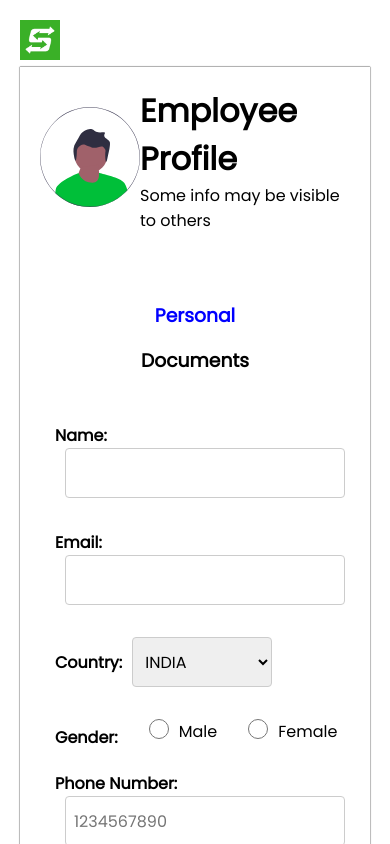
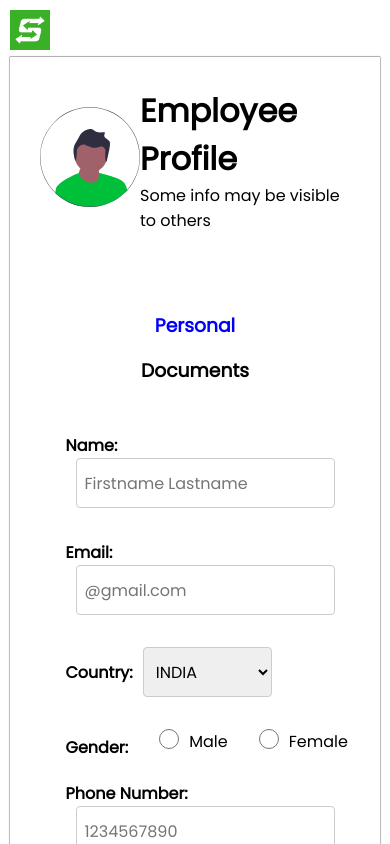
Before and after one commit to ydpatel0309/Employee-Onboarding-Form-Moveinsync, a React (Create React App) app: page / in a window 390 px wide. Shown: the top 844 px of the page. Built offline with nearby package versions, Linux system fonts and the light colour scheme.

Commit message:
modified the input field,placed place holders

```diff
--- a/src/Personal.js
+++ b/src/Personal.js
@@ -6,7 +6,6 @@ const countries = ["INDIA","USA", "Canada", "UK", "Australia","Germany", "France
 const NotificationPreferences = ["Email", "SMS", "Push Notification"];
 
 const Personal= () => {
-    const [selectedPage, setSelectedPage] = useState('Personal');
 
   const [formData, setFormData] = useState({
     name: "",
@@ -19,6 +18,7 @@ const Personal= () => {
     team: "",
   });
 
+  //handeling Changes
   const handleChange = (e) => {
     const { name, value, type, checked } = e.target;
 
@@ -38,11 +38,14 @@ const Personal= () => {
       }));
     }
   };
+// handeling Submit
 
   const handleSubmit = (e) => {
     e.preventDefault();
     console.log(formData);
   };
+
+  //handeling reset
 const handleReset = () => {
   setFormData({
     name: "",
@@ -68,6 +71,7 @@ const handleReset = () => {
           <input
             type="text"
             name="name"
+            placeholder="Firstname Lastname"
             value={formData.name}
             onChange={handleChange}
             required
@@ -80,6 +84,7 @@ const handleReset = () => {
           <input
             type="email"
             name="email"
+            placeholder="@gmail.com"
             value={formData.email}
             onChange={handleChange}
             required
--- a/src/stylesheets/App.css
+++ b/src/stylesheets/App.css
@@ -36,7 +36,7 @@
     display: flex;
     justify-content: space-between;
     align-items: center;
-    padding: 20px;
+    padding: 30px;
 
 }
 .heading
@@ -44,7 +44,7 @@
     display: flex;
     justify-content: space-around;
     align-items: center;
-    width: 400px;
+    width: 430px;
 }
 
 
@@ -106,92 +106,10 @@
         flex-direction: column;
 
     }
-
-}
-
-.App_inner {
-    width: 100%;
-    box-sizing: border-box;
-}
-
-.profile {
-    height: 100vh auto;
-    box-shadow: 0 0 1px 0.2px black;
-
-}
-
-.profile_heading {
-    display: flex;
-    justify-content: space-between;
-    align-items: center;
-    padding: 20px;
-
-}
-.heading
-{
-    display: flex;
-    justify-content: space-around;
-    align-items: center;
-    width: 400px;
-}
-
-
-.form_outer {
-    box-sizing: border-box;
-}
-
-.choices {
-    display: flex;
-    align-items: center;
-    justify-content: left;
-    width: 100%;
-}
-
-.choices_inner {
-    display: flex;
-    align-items: center;
-    justify-content: space-evenly;
-    width: 30%;
-}
-#Personal,#Documents
-{
-    width: max-content;
-    position: relative;
-    cursor: pointer;
-}
-
-#Presonal::after,#Documents::after
-{
-    content: "";
-    position: absolute;
-    bottom: -5px;
-    height: 4px;
-    width: 100%;
-    background-color: blue;
-    transition: 0.3s;
-    transition-timing-function: ease-in-out;
-    transform: scaleX(0);
-}
-
-#Personal:hover:after,#Documents:hover:after
-{
-    transform: scaleX(1);
-}
-
-@media (max-width: 600px) {
-    .buttons {
-        flex-direction: column;
-        width: 100px;
-        height: 70px;
-    }
-
-    .choices {
-        flex-direction: column;
+    .App {
+        padding: 10px;
 
     }
 
-    .choices_inner {
-        flex-direction: column;
 
-    }
 }
--- a/src/stylesheets/Personal.css
+++ b/src/stylesheets/Personal.css
@@ -159,9 +159,6 @@ input[type="checkbox"] {
         display: flex;
         justify-content: center;
     }
-    .form-inner {
-        width: 80%;
-    }
 
     .buttons {
         width: 100%;
```
Also changed, not shown: src/App.js (+7 -2 lines).
